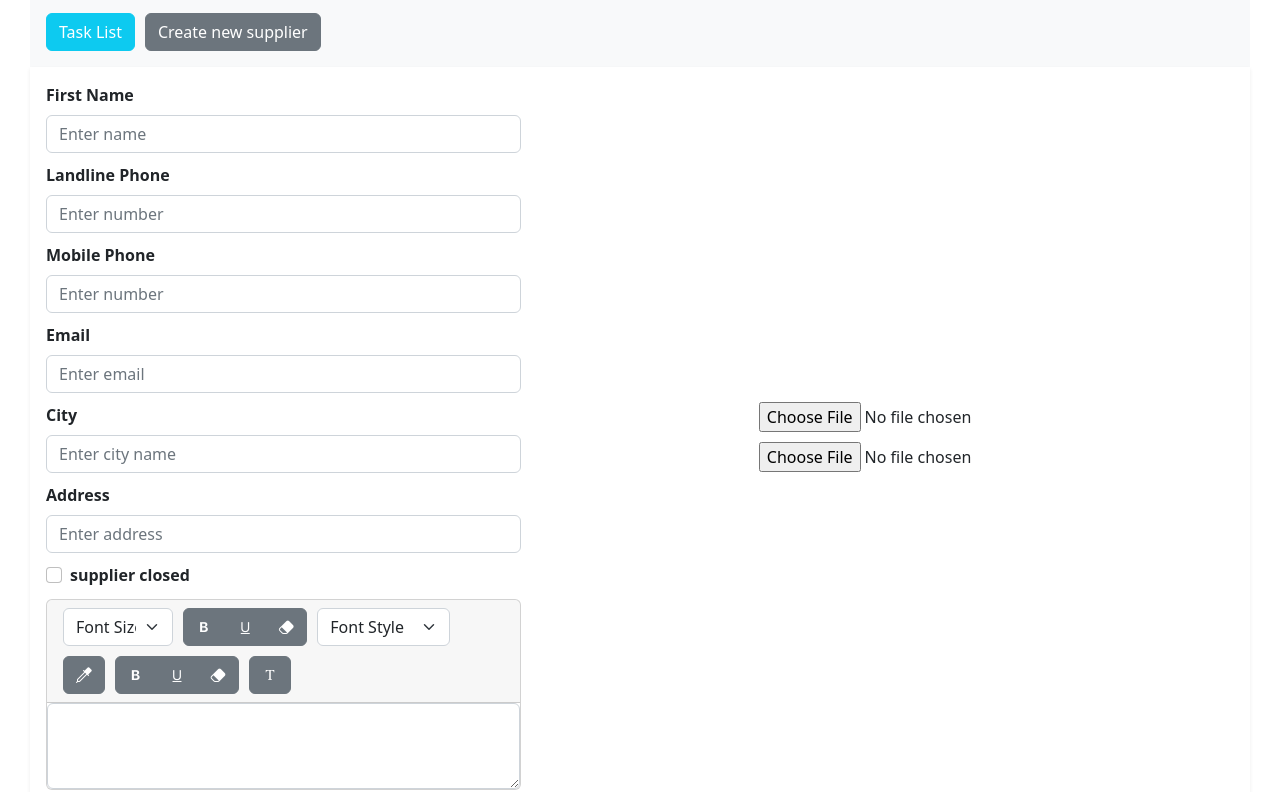
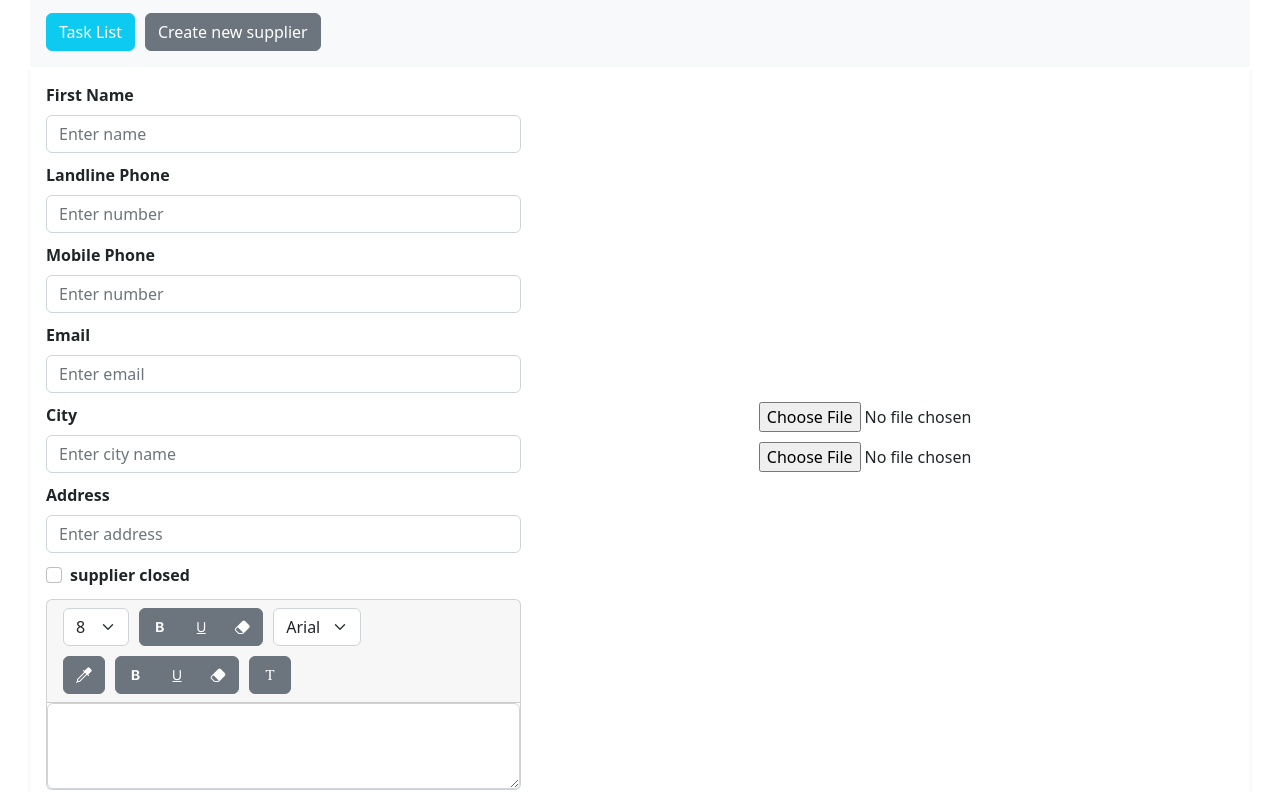
Before and after one commit to antorahad/Vianol_DashBoard_Design, a plain HTML site: page pages/supplier.html in a window 1280 px wide. Shown: the part 173-965 px from the top of the page. Drawn offline with nearby package versions, Linux system fonts and the light colour scheme.

Commit message:
editor change

```diff
--- a/pages/supplier.html
+++ b/pages/supplier.html
@@ -148,7 +148,7 @@
                         <div class="card-header editor-header">
                           <div class="first-row">
                             <select class="form-select font-number">
-                                <option selected>Font Size</option>
+                                <option selected>8</option>
                                 <option value="1">15</option>
                                 <option value="2">20</option>
                                 <option value="3">25</option>
@@ -159,10 +159,8 @@
                                 <button type="button" class="btn btn-secondary"><i class="bi bi-eraser-fill"></i></button>
                             </div>
                             <select class="form-select font-style">
-                                <option selected>Font Style</option>
-                                <option value="1">Arial</option>
-                                <option value="2">Time Romans</option>
-                                <option value="3">Callabri</option>
+                                <option selected>Arial</option>
+                                <option value="1">Times New Roman</option>
                             </select>
                           </div>
                           <div class="second-row">
--- a/style.css
+++ b/style.css
@@ -308,10 +308,10 @@ img.admin-image {
 }
 
 .font-number{
-    width: 25%;
+    width: 15%;
 }
 .font-style{
-    width: 30%;
+    width: 20%;
 }
 
 .second-row{
```
